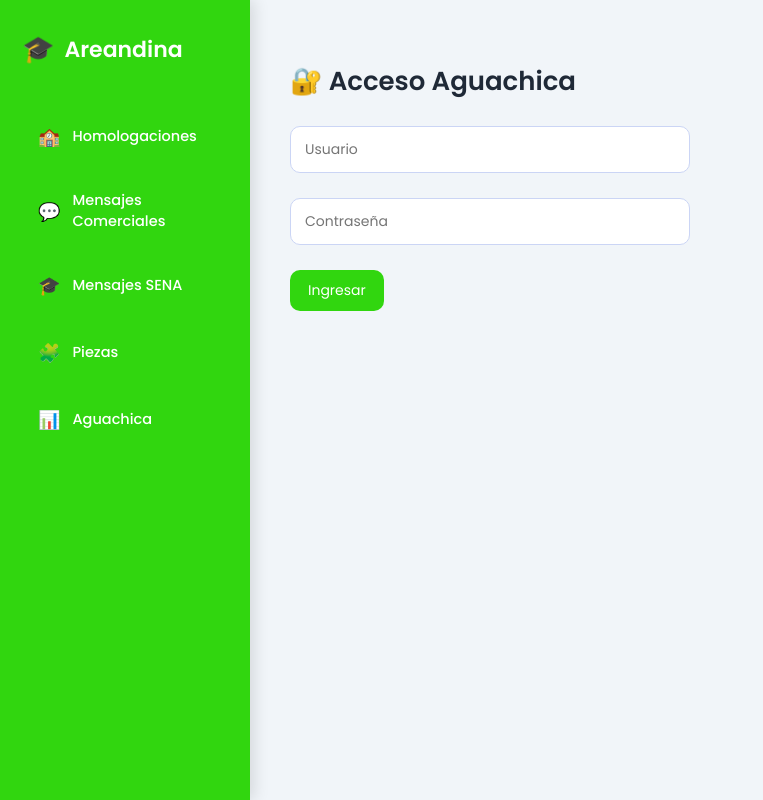
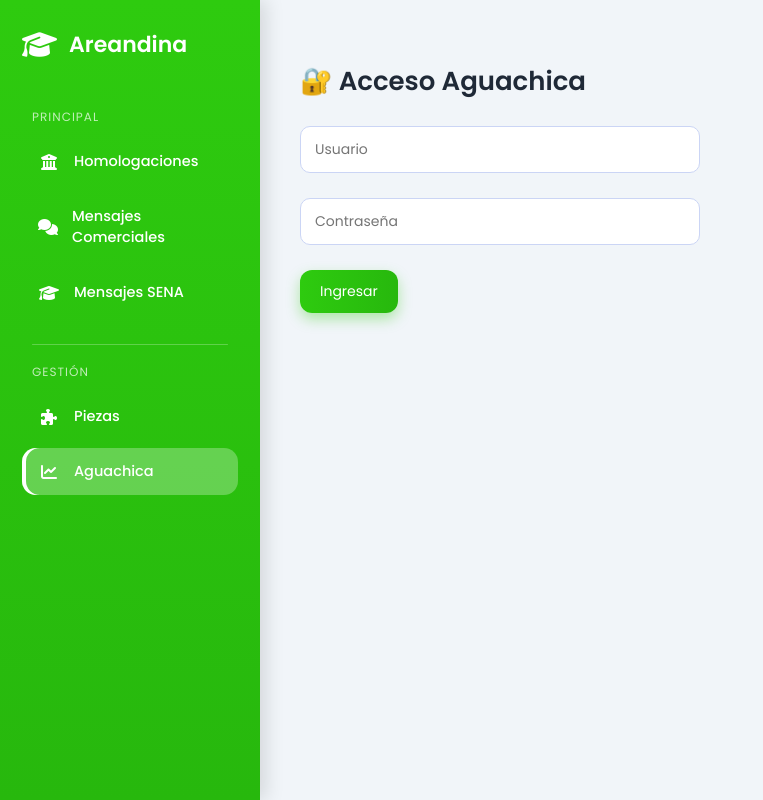
Before and after one commit to jorgelosada1/Homologaciones_sena, a Flask app: page /aguachica in a window 1280 px wide. Shown: the whole page, without its empty margins (0-763 px from the left). Run offline with Flask 3, Linux system fonts and the light colour scheme; parts of the project's set-up code (start-up, migrations or seed data) failed here and were passed over.

Commit message:
Mejora UI sidebar: menu activo dinámico, iconos y separadores

```diff
--- a/templates/layout.html
+++ b/templates/layout.html
@@ -11,6 +11,9 @@
     <!-- Google Font -->
     <link href="https://fonts.googleapis.com/css2?family=Poppins:wght@300;400;500;600;700&display=swap"
         rel="stylesheet">
+
+    <!-- Font Awesome -->
+    <link rel="stylesheet" href="https://cdnjs.cloudflare.com/ajax/libs/font-awesome/6.5.0/css/all.min.css">
 
     <style>
         * {
@@ -27,48 +30,80 @@
 
         /* ===== SIDEBAR ===== */
         .sidebar {
-            width: 250px;
+            width: 260px;
             min-height: 100vh;
-            background: linear-gradient(180deg, #31d60f, #31d60f);
-            padding: 30px 22px;
+            background: linear-gradient(180deg, #2ecb0f, #27b80d);
+            padding: 28px 22px;
             color: #fff;
-            box-shadow: 4px 0 15px rgba(0, 0, 0, 0.12);
+            box-shadow: 6px 0 18px rgba(0, 0, 0, 0.12);
+            display: flex;
+            flex-direction: column;
         }
 
         .brand {
             display: flex;
             align-items: center;
-            gap: 10px;
+            gap: 12px;
             font-size: 22px;
             font-weight: 600;
-            margin-bottom: 40px;
+            margin-bottom: 35px;
         }
 
-        .brand span {
-            font-size: 26px;
+        .brand i {
+            font-size: 28px;
+        }
+
+        /* ===== MENU ===== */
+        .menu-section {
+            margin-bottom: 28px;
+        }
+
+        .menu-title {
+            font-size: 12px;
+            letter-spacing: 1px;
+            text-transform: uppercase;
+            opacity: 0.7;
+            margin: 12px 10px;
         }
 
         .menu a {
             display: flex;
             align-items: center;
-            gap: 12px;
+            gap: 14px;
             text-decoration: none;
             color: #fff;
-            padding: 14px 16px;
+            padding: 13px 16px;
             border-radius: 14px;
-            margin-bottom: 12px;
+            margin-bottom: 8px;
             font-size: 14.5px;
             font-weight: 500;
             transition: all 0.25s ease;
+            position: relative;
+        }
+
+        .menu a i {
+            font-size: 16px;
+            width: 22px;
+            text-align: center;
         }
 
         .menu a:hover {
             background: rgba(255, 255, 255, 0.18);
-            transform: translateX(6px);
+            transform: translateX(4px);
         }
 
-        .menu a span {
-            font-size: 18px;
+        /* ACTIVO DINÁMICO */
+        .menu a.active {
+            background: rgba(255, 255, 255, 0.28);
+            box-shadow: inset 4px 0 0 #ffffff;
+        }
+
+        /* SEPARADOR */
+        .menu-divider {
+            height: 1px;
+            background: rgba(255, 255, 255, 0.25);
+            margin: 18px 10px;
+            border-radius: 10px;
         }
 
         /* ===== CONTENT ===== */
@@ -89,20 +124,21 @@
         }
 
         button {
-            background: linear-gradient(90deg, #31d60f, #31d60f);
+            background: linear-gradient(90deg, #2ecb0f, #27b80d);
             border: none;
             color: white;
-            padding: 10px 18px;
-            border-radius: 10px;
+            padding: 11px 20px;
+            border-radius: 12px;
             font-family: 'Poppins';
             font-size: 14px;
             cursor: pointer;
             transition: all 0.2s ease;
+            box-shadow: 0 6px 14px rgba(46, 203, 15, 0.35);
         }
 
         button:hover {
-            opacity: 0.9;
-            transform: translateY(-1px);
+            transform: translateY(-2px);
+            box-shadow: 0 10px 20px rgba(46, 203, 15, 0.45);
         }
 
         input,
@@ -123,14 +159,7 @@
             font-family: 'Poppins';
             font-size: 14px;
             line-height: 1.5;
-            border-left: 5px solid #31d60f;
-        }
-
-        hr {
-            border: none;
-            height: 1px;
-            background: #e5e7eb;
-            margin: 30px 0;
+            border-left: 5px solid #2ecb0f;
         }
     </style>
 </head>
@@ -139,30 +168,46 @@
 
     <div class="sidebar">
         <div class="brand">
-            <span>🎓</span> Areandina
+            <i class="fa-solid fa-graduation-cap"></i>
+            Areandina
         </div>
 
         <div class="menu">
-            <a href="/">
-                <span>🏫</span> Homologaciones
-            </a>
 
-            <a href="/mensajes">
-                <span>💬</span> Mensajes Comerciales
-            </a>
+            <div class="menu-section">
+                <div class="menu-title">Principal</div>
 
-            <!-- NUEVO -->
-            <a href="/sena">
-                <span>🎓</span> Mensajes SENA
-            </a>
-            <a href="/piezas">
-                <span>🧩</span> Piezas
-            </a>
+                <a href="/" class="{% if request.path == '/' %}active{% endif %}">
+                    <i class="fa-solid fa-building-columns"></i>
+                    Homologaciones
+                </a>
 
-            <a href="/aguachica">
-                <span>📊</span> Aguachica
-            </a>
+                <a href="/mensajes" class="{% if request.path == '/mensajes' %}active{% endif %}">
+                    <i class="fa-solid fa-comments"></i>
+                    Mensajes Comerciales
+                </a>
 
+                <a href="/sena" class="{% if request.path == '/sena' %}active{% endif %}">
+                    <i class="fa-solid fa-graduation-cap"></i>
+                    Mensajes SENA
+                </a>
+            </div>
+
+            <div class="menu-divider"></div>
+
+            <div class="menu-section">
+                <div class="menu-title">Gestión</div>
+
+                <a href="/piezas" class="{% if request.path == '/piezas' %}active{% endif %}">
+                    <i class="fa-solid fa-puzzle-piece"></i>
+                    Piezas
+                </a>
+
+                <a href="/aguachica" class="{% if request.path == '/aguachica' %}active{% endif %}">
+                    <i class="fa-solid fa-chart-line"></i>
+                    Aguachica
+                </a>
+            </div>
 
         </div>
     </div>
```
